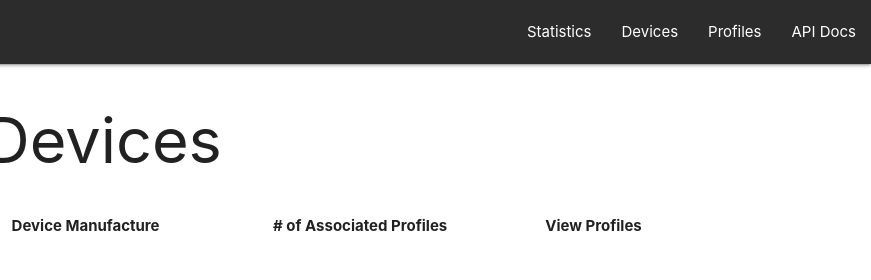
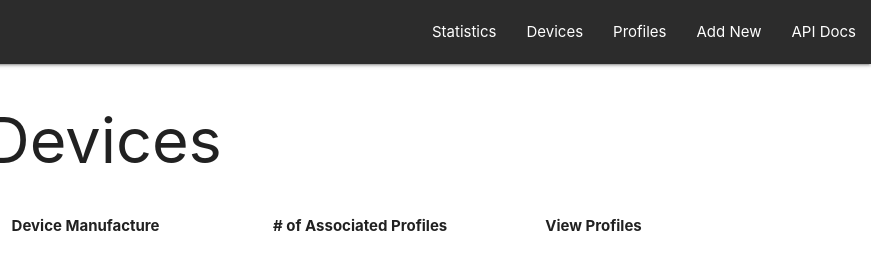
Before and after one commit to foreza/idtech-android-profile-db, a website: page app/views/devices.html in a window 1280 px wide. Shown: the top 280 px of the page, 409-1280 px from the left. Drawn offline with nearby package versions, Linux system fonts and the light colour scheme; no server answers.

Commit message:
Update navigation to include 'add new' page

```diff
--- a/app/views/devices.html
+++ b/app/views/devices.html
@@ -34,6 +34,7 @@
          <li><a href="index.html">Statistics</a></li>
          <li><a href="devices.html">Devices</a></li>
          <li><a href="profiles.html">Profiles</a></li>
+          <li><a href="new.html">Add New</a></li>
          <li><a href="apidoc/index.html">API Docs</a></li>
        </ul>
      </div>
```
Also changed, not shown: app/views/index.html (+1 -0 lines), app/views/profiles.html (+1 -0 lines).
